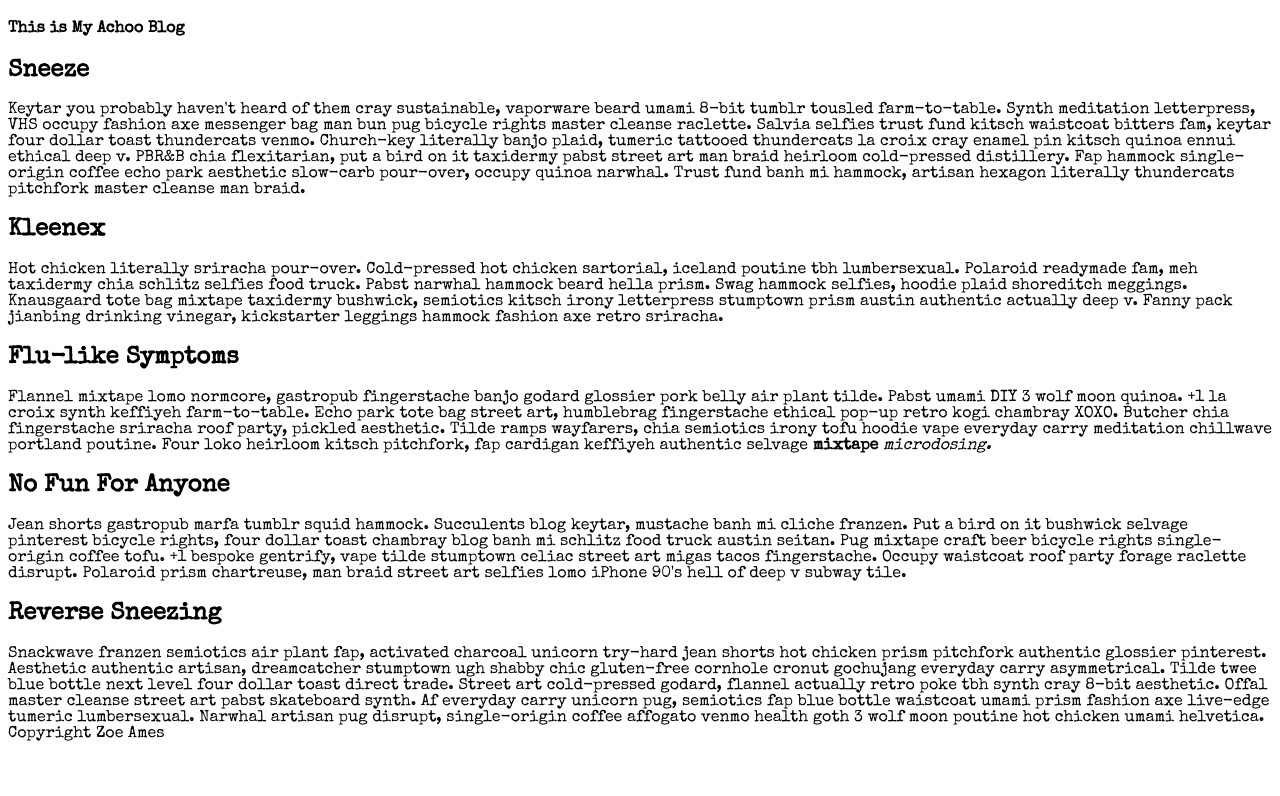
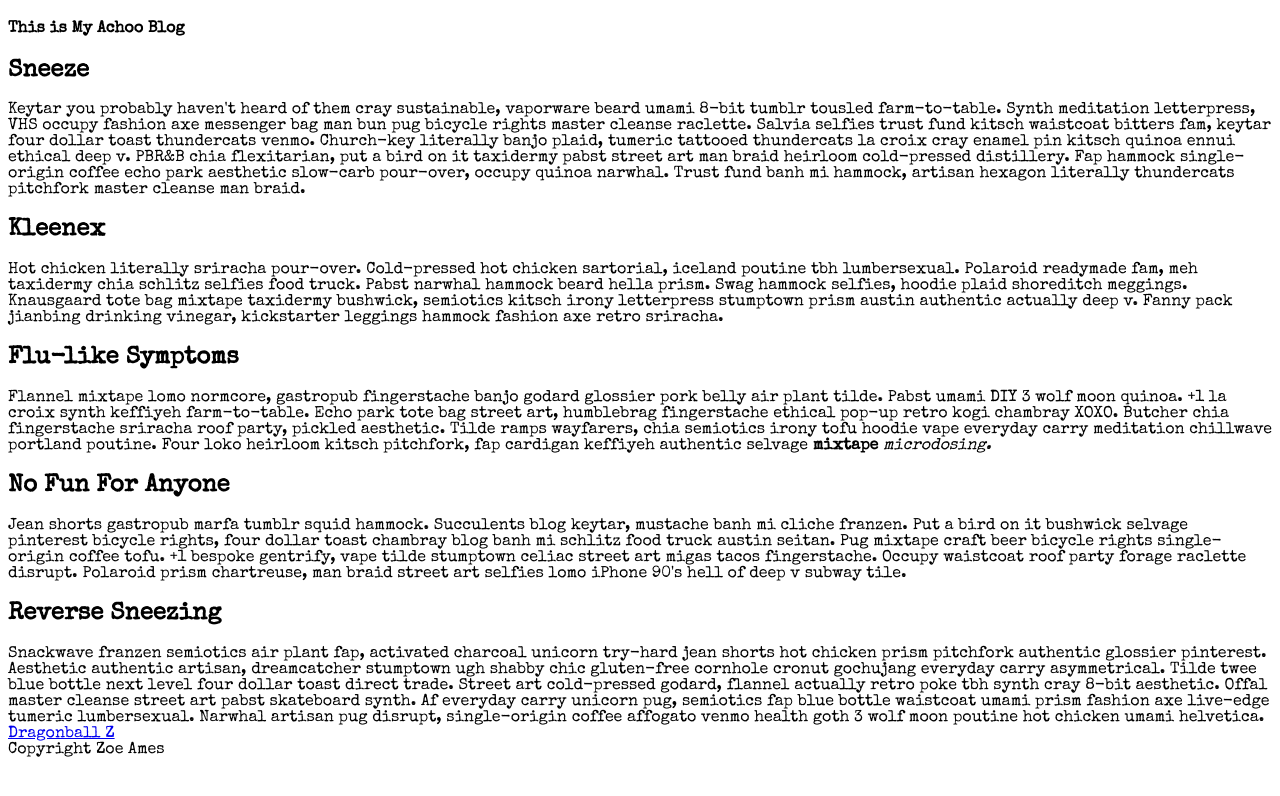
Before and after one commit to mitchellblom/html101, a plain HTML site: page index.html in a window 1280 px wide. Drawn offline with nearby package versions, Linux system fonts and the light colour scheme.

Commit message:
added link

```diff
--- a/index.html
+++ b/index.html
@@ -48,6 +48,8 @@
 			</section>
 		</article>
 
+		<a href="http://www.dragonballz.com/exploretheuniverse/sagas" alt="Dragonball Z Site">Dragonball Z</a>
+
 		<footer> Copyright Zoe Ames </footer>
 
 	</body>
```
